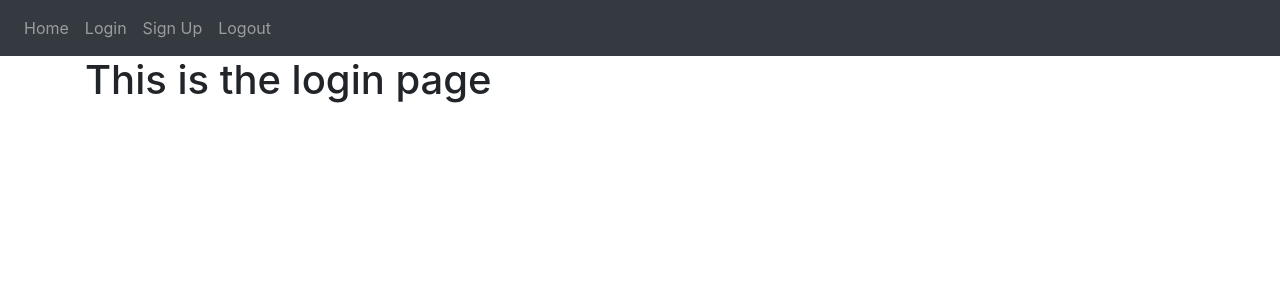
After one commit to Sunakshi09/Python-Flask-Web-App, a Flask app: template website/templates/login.html in a window 1280 px wide. The commit adds this page. Shown: the top 300 px of the page. Run offline with Flask 3, Linux system fonts and the light colour scheme; the template is opened without the code that fills it, so the values that code supplies are empty; some libraries are stand-ins or nearby versions.

Commit message:
Working on login,logout and signup page

```diff
--- a/website/auth.py
+++ b/website/auth.py
@@ -1,10 +1,10 @@
-from flask import Blueprint
+from flask import Blueprint, render_template
 
 auth = Blueprint('auth', __name__)
 
 @auth.route('/login')
 def login():
-    return "<p>Login</p>"
+    return render_template("login.html")
 
 @auth.route('/logout')
 def logout():
@@ -12,4 +12,4 @@ def logout():
 
 @auth.route('/sign-up')
 def sign_up():
-    return "<p>Sign Up</p>"
+    return render_template("sign_up.html")
--- a/website/templates/base.html
+++ b/website/templates/base.html
@@ -36,6 +36,7 @@
         </div>
       </div>
     </nav>
+    <div class="container">{% block content %} {% endblock %}</div>
     <script
       src="https://code.jquery.com/jquery-3.2.1.slim.min.js"
       integrity="sha384-KJ3o2DKtIkvYIK3UENzmM7KCkRr/rE9/Qpg6aAZGJwFDMVNA/GpGFF93hXpG5KkN"
--- /dev/null
+++ b/website/templates/home.html
@@ -0,0 +1,3 @@
+{% extends "base.html" %} {% block title %}Home{% endblock %} {% block content%}
+<h1>This is the home page</h1>
+{% endblock %}
--- /dev/null
+++ b/website/templates/login.html
@@ -0,0 +1,4 @@
+{% extends "base.html" %} {% block title %}Login{% endblock %} {% block content
+%}
+<h1>This is the login page</h1>
+{% endblock %}
--- /dev/null
+++ b/website/templates/sign_up.html
@@ -0,0 +1,4 @@
+{% extends "base.html" %} {% block title %}Sign Up{% endblock %} {% block
+content %}
+<h1>This is the sign up page</h1>
+{% endblock %}
--- a/website/views.py
+++ b/website/views.py
@@ -1,7 +1,6 @@
-from flask import Blueprint
-
+from flask import Blueprint, render_template
 views = Blueprint('views', __name__)
 
 @views.route('/')
 def home():
-    return "<h1>Test</h1>"
+    return render_template("home.html")
```
